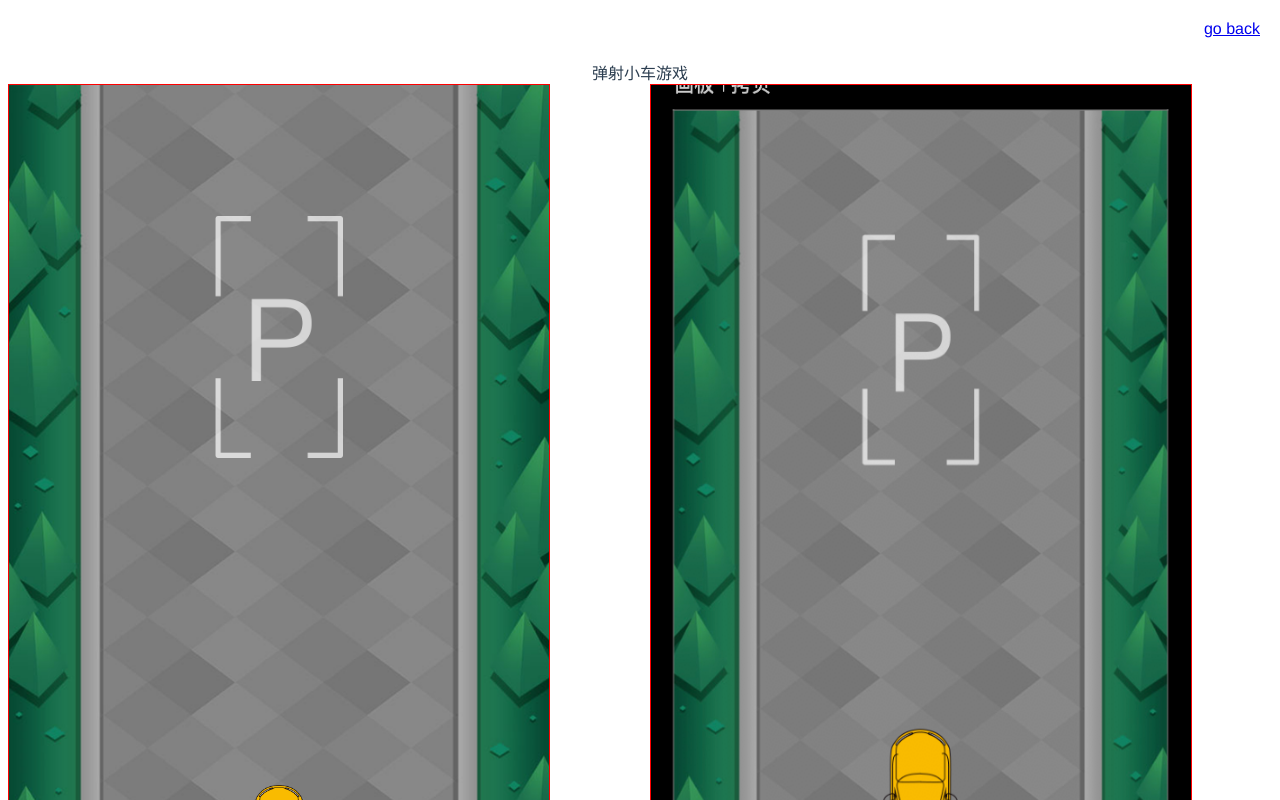
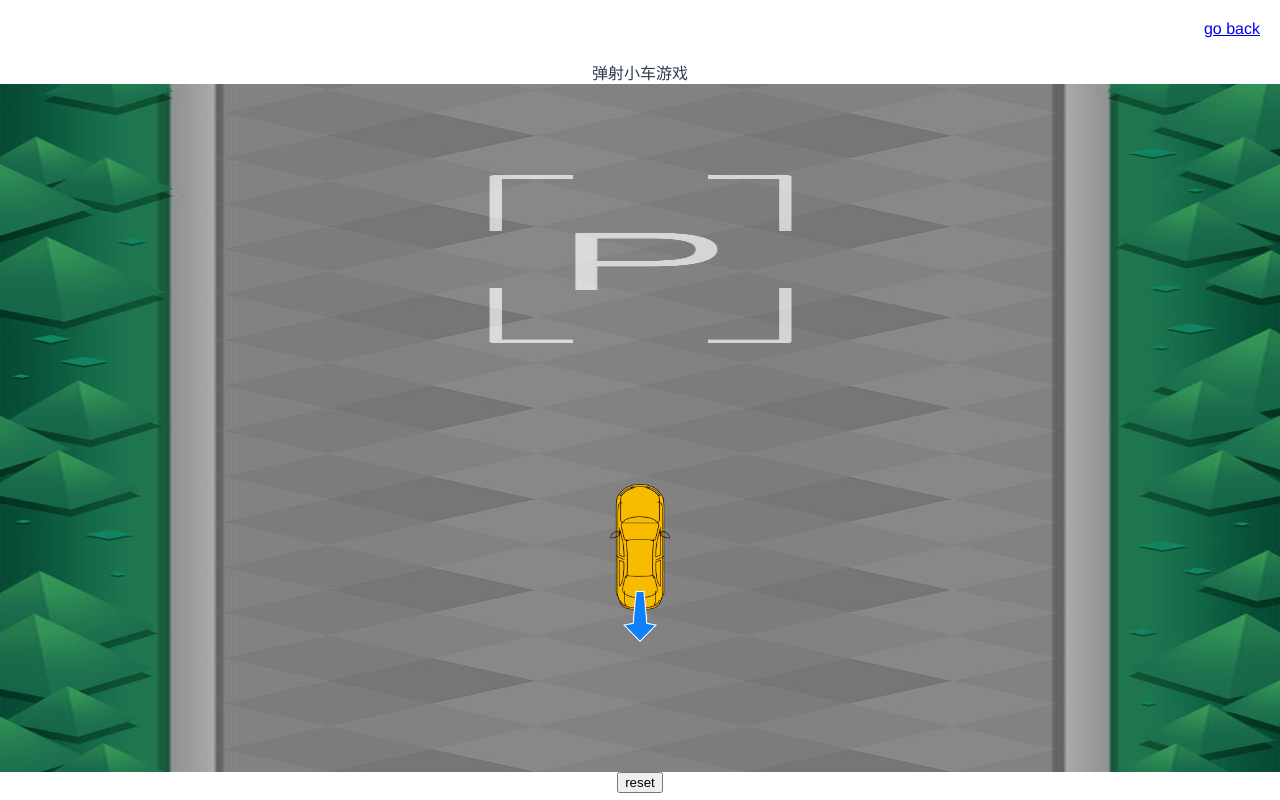
Before and after one commit to isjanuary/game-sandbox, a Vue app: page /#/ejectcar in a window 1280 px wide. Shown: the top 800 px of the page. Built offline with nearby package versions, Linux system fonts and the light colour scheme.

Commit message:
modify layout

```diff
--- a/src/App.vue
+++ b/src/App.vue
@@ -26,4 +26,8 @@ export default {
   color: #2c3e50;
   margin-top: 60px;
 }
+body {
+  margin: 0;
+  padding: 0;
+}
 </style>
--- a/src/components/EjectCar.vue
+++ b/src/components/EjectCar.vue
@@ -2,7 +2,7 @@
   <div>
     <router-link to="/" class="top-right-corner">go back</router-link>
     <div>弹射小车游戏</div>
-    <div class="d-flex">
+    <div class="content-wrapper">
       <div
         class="game-area-ref game-bg"
         @dragover="handleDragOver"
@@ -15,6 +15,9 @@
           @dragstart="handleDragStart"
           @drag="handleDragging"
           @dragend="handleDragEnd"
+          @touchstart="startTouch"
+          @touchmove="moveTouch"
+          @touchend="endTouch"
         >
           <img id="car" class="game-car" src="/static/game-car.png" alt="">
         </div>
@@ -24,9 +27,9 @@
           <img class="pull-arrow" src="/static/game-down-arrow.png" alt="">
         </div>
       </div>
-      <div class="game-area-ref" style="margin-left: 100px;">
+      <!-- <div class="game-area-ref" style="margin-left: 100px;">
         <img style="width: 100%; height: 100%;" src="/static/game-overview-2.png" alt="">
-      </div>
+      </div> -->
     </div>
     <button @click="resetCarPos">reset</button>
   </div>
@@ -124,9 +127,10 @@ export default {
 }
 .game-area-ref {
   position: relative;
-  border: 1px solid red;
-  width: 540px;
-  height: 990px;
+  // width: 540px;
+  // height: 990px;
+  width: 100%;
+  height: 688px;
 
   &.game-bg {
     background-image: url('/static/game-bg.png');
@@ -137,7 +141,7 @@ export default {
     height: 126px;
     width: 60px;
     left: 50%;
-    top: 700px;
+    top: 400px;
     transform: translateX(-50%);
     .game-car {
       position: absolute;
@@ -168,4 +172,15 @@ export default {
 .d-flex {
   display: flex;
 }
+
+@media screen and (min-width: 576px) {
+  .content-wrapper {
+    display: flex;
+  }
+}
+@media screen and (max-width: 576px) {
+  .content-wrapper {
+    display: block;
+  }
+}
 </style>
```
